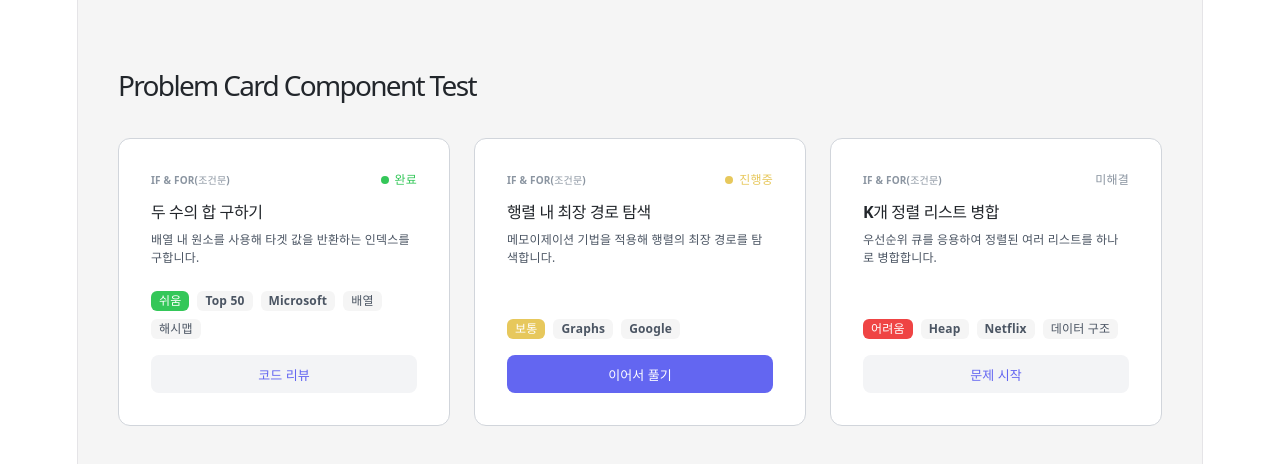
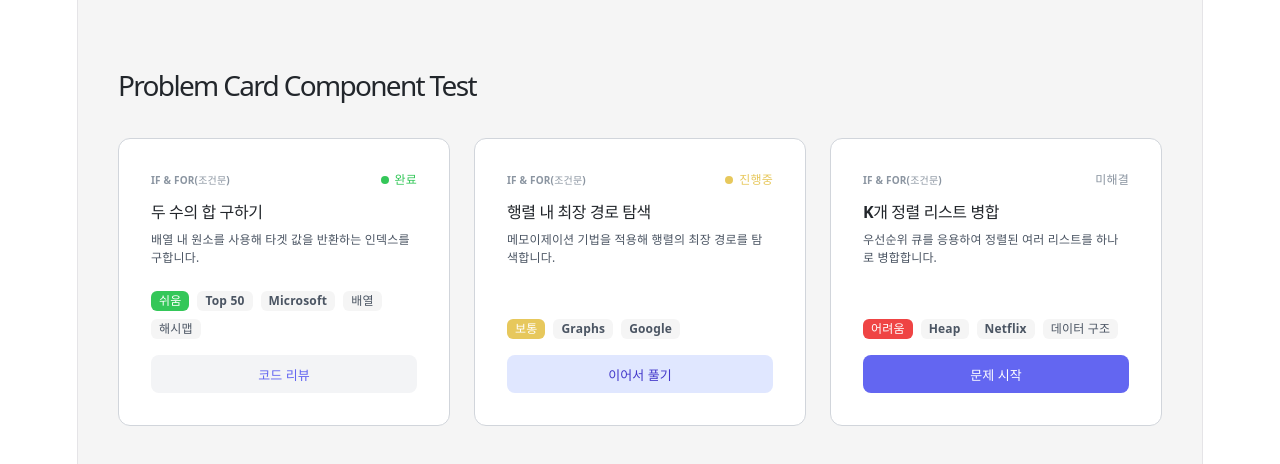
Before and after one commit to goorm-syncode/web-ide-frontend, a React (Vite) app: page /dev/problem-card in a window 1280 px wide. Shown: the top 464 px of the page. Built offline with nearby package versions, Linux system fonts and the light colour scheme.

Commit message:
문제풀이와 이어서 풀기 버튼을 수정하엿습니다.

```diff
--- a/src/components/domain/ProblemCard.jsx
+++ b/src/components/domain/ProblemCard.jsx
@@ -70,18 +70,33 @@ const ProblemCard = ({
   };
 
   const renderButton = () => {
-    const isProgress = status === 'in_progress';
     const buttonTextMap = {
       solved: '코드 리뷰',
       in_progress: '이어서 풀기',
       unattempted: '문제 시작',
     };
 
+    // 상태별 버튼 스타일 설정
+    const getButtonStyle = () => {
+      switch (status) {
+        case 'unattempted':
+          return { primary: true, className: '' };
+        case 'in_progress':
+          return { primary: false, className: 'problem-btn-soft' };
+        case 'solved':
+          return { primary: false, className: 'problem-btn-light' };
+        default:
+          return { primary: true, className: '' };
+      }
+    };
+
+    const { primary, className } = getButtonStyle();
+
     return (
       <Button
         type="button"
-        primary={isProgress}
-        className={!isProgress ? 'problem-btn-light problem-card-btn' : 'problem-card-btn'}
+        primary={primary}
+        className={`${className} problem-card-btn`.trim()}
         fullWidth
         onClick={onClickAction}
       >
--- a/src/styles/components/ProblemCard.css
+++ b/src/styles/components/ProblemCard.css
@@ -145,3 +145,12 @@
   background-color: #e5e7eb;
   box-shadow: none;
 }
+/* 진행 중(이어서 풀기) 상태일 때의 소프트 인디고 버튼 */
+.problem-card-container .problem-footer-button .btn.problem-btn-soft {
+  background-color: #e0e7ff;
+  color: #4338ca;
+}
+
+.problem-card-container .problem-footer-button .btn.problem-btn-soft:hover:not(:disabled) {
+  background-color: #c7d2fe;
+}
```
